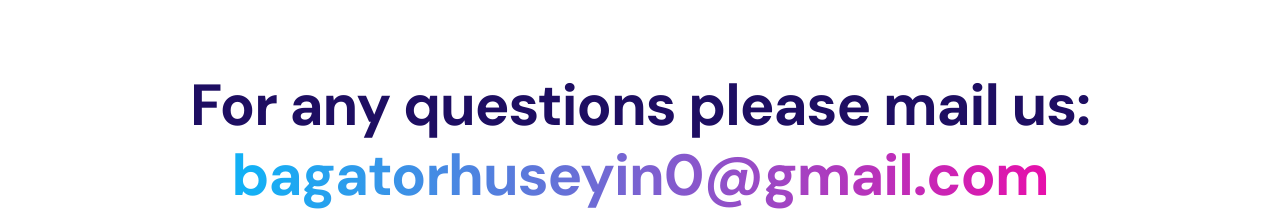
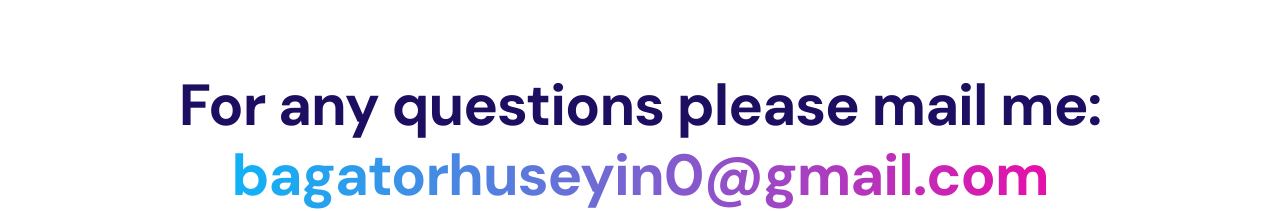
Before and after one commit to huseyinbagator/Portfolio-Website, a React (Create React App) app: page /contact in a window 1280 px wide. Shown: the part 500-711 px from the top of the page. Built offline with nearby package versions, Linux system fonts and the light colour scheme.

Commit message:
h1-update

```diff
--- a/src/Pages/Contact.jsx
+++ b/src/Pages/Contact.jsx
@@ -4,7 +4,7 @@
 function Contact() {
   return (
    <div className='contact-container'>
-    <h1 className='ct-title'>For any questions please mail us:</h1>
+    <h1 className='ct-title'>For any questions please mail me:</h1>
     <h2 className='ct-mail' >bagatorhuseyin0@gmail.com</h2>
   </div>
   )
```
